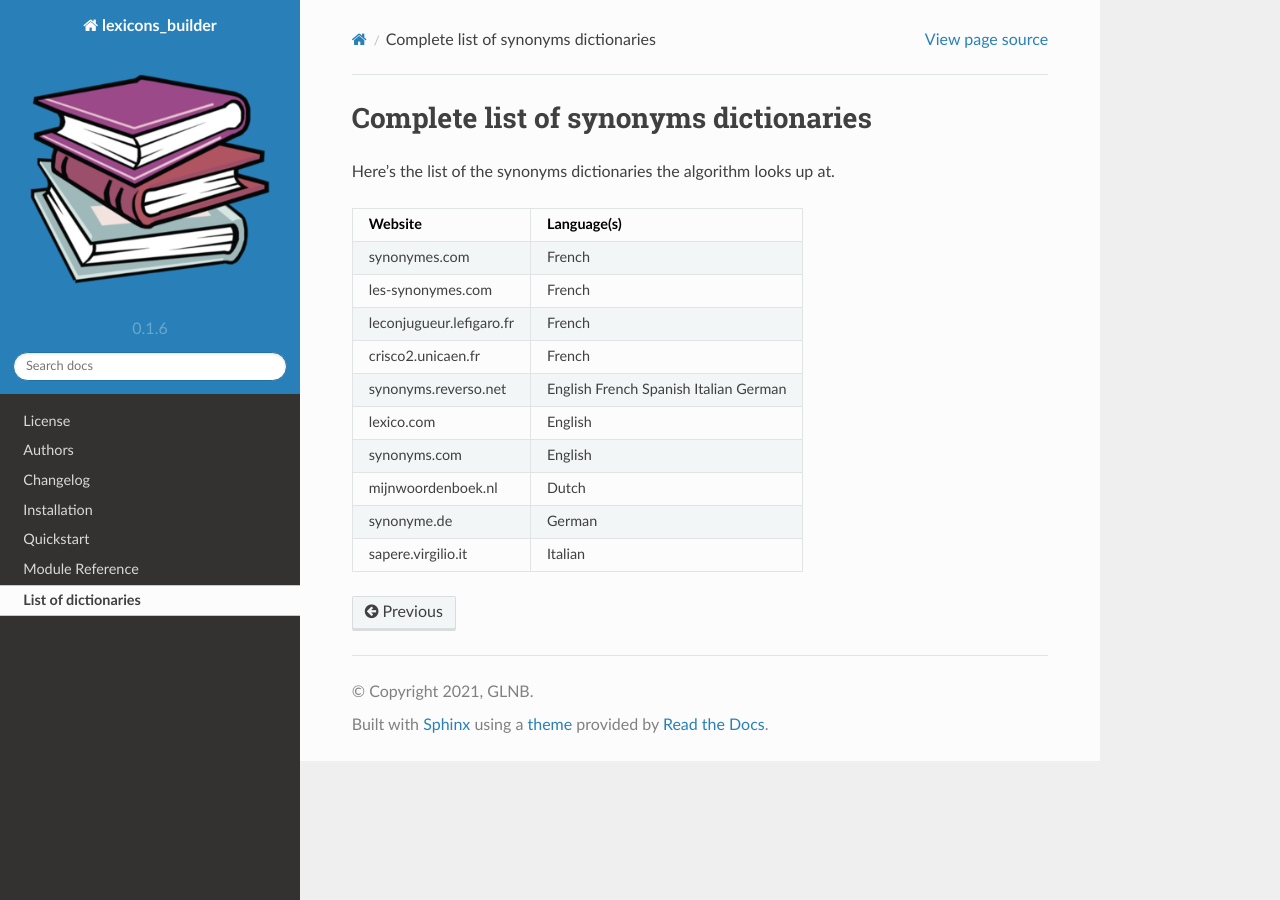
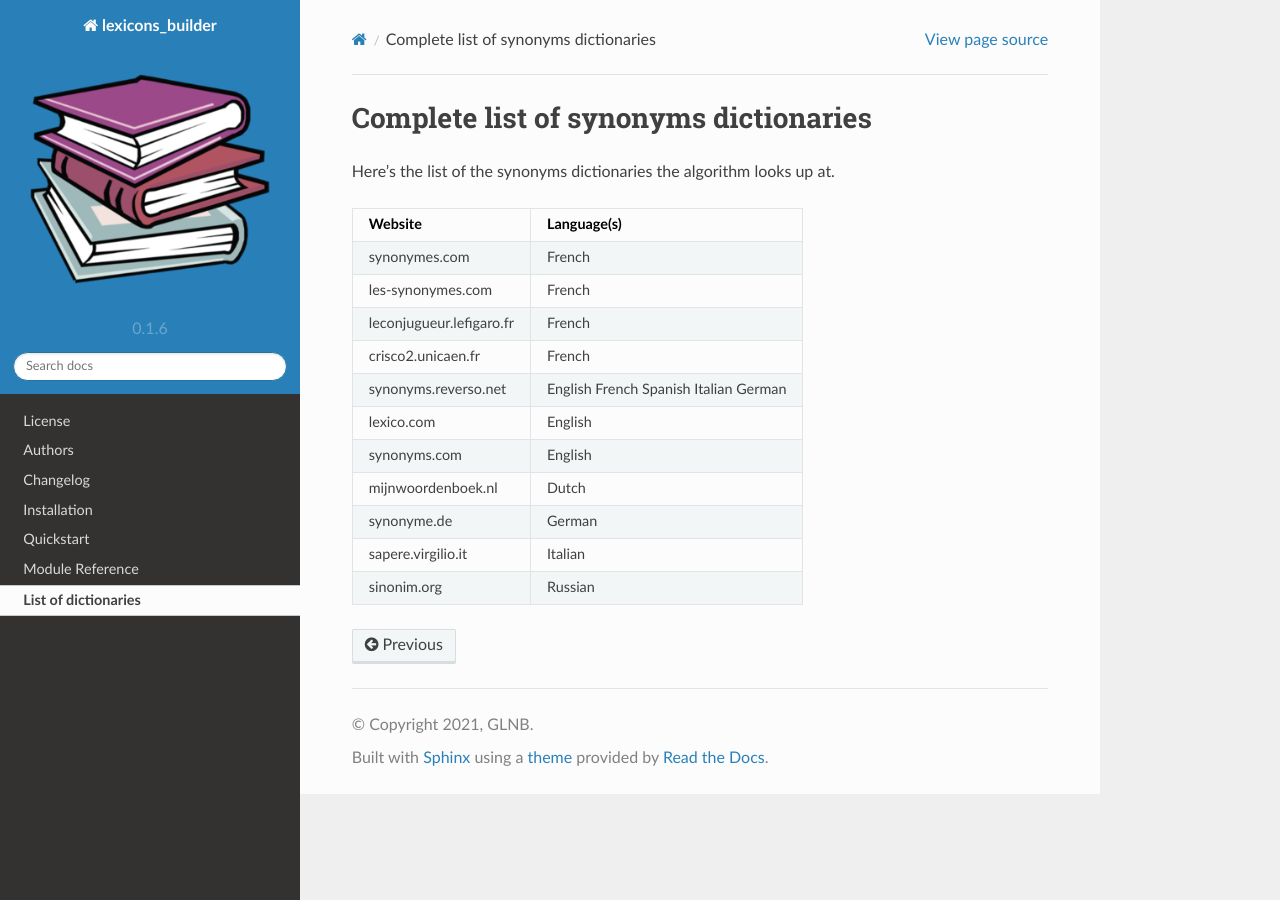
Before and after one commit to GuillaumeLNB/lexicons_builder, a Sphinx documentation site: the page built from docs/list_dictionaries.rst, in a window 1280 px wide. Built offline with Sphinx 7.4.7 and the Read the Docs theme 2.0.0, drawn with Linux system fonts in a browser that asks for light colours; the version number is read from the project's files by our own code.

Commit message:
updated dict list

```diff
--- a/docs/list_dictionaries.rst
+++ b/docs/list_dictionaries.rst
@@ -30,3 +30,5 @@
 +--------------------------+-------------+
 | sapere.virgilio.it       | Italian     |
 +--------------------------+-------------+
+| sinonim.org              | Russian     |
++--------------------------+-------------+
```
